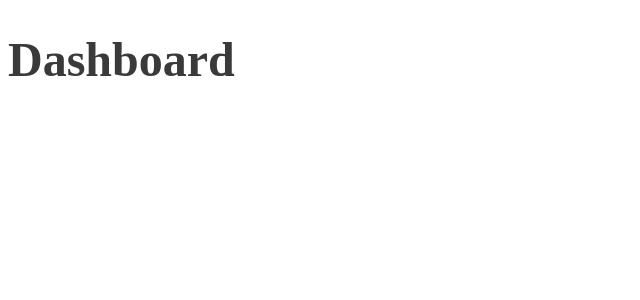
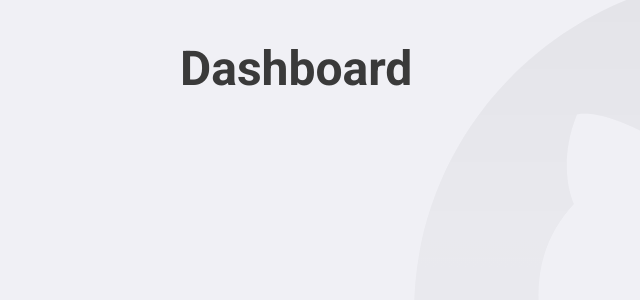
Before and after one commit to jamezaguiar/github-explorer, a React (Create React App) app: page / in a window 1280 px wide. Shown: the top 300 px of the page, without its empty margins (0-640 px from the left). Built offline with nearby package versions, Linux system fonts and the light colour scheme.

Commit message:
Global style

```diff
--- a/src/App.tsx
+++ b/src/App.tsx
@@ -1,12 +1,16 @@
 import React from 'react';
 import { BrowserRouter } from 'react-router-dom';
 
+import GlobalStyle from './styles/global';
 import Routes from './routes';
 
 const App: React.FC = () => (
-  <BrowserRouter>
-    <Routes />
-  </BrowserRouter>
+  <>
+    <BrowserRouter>
+      <Routes />
+    </BrowserRouter>
+    <GlobalStyle />
+  </>
 );
 
 export default App;
--- /dev/null
+++ b/src/styles/global.ts
@@ -0,0 +1,31 @@
+import { createGlobalStyle } from 'styled-components';
+
+import githubBackground from '../assets/github-background.svg';
+
+export default createGlobalStyle`
+  * {
+    margin: 0;
+    padding: 0;
+    outline: 0;
+    box-sizing: border-box;
+  }
+
+  body {
+    background: #f0f0f5 url(${githubBackground}) no-repeat 70% top;
+    -webkit-font-smoothing: antialiased;
+  }
+
+  body, input, button {
+    font: 16px Roboto, sans-serif;
+  }
+
+  #root {
+    max-width: 960px;
+    margin: 0 auto;
+    padding: 40px 20px;
+  }
+
+  button {
+    cursor: pointer;
+  }
+`;
```
